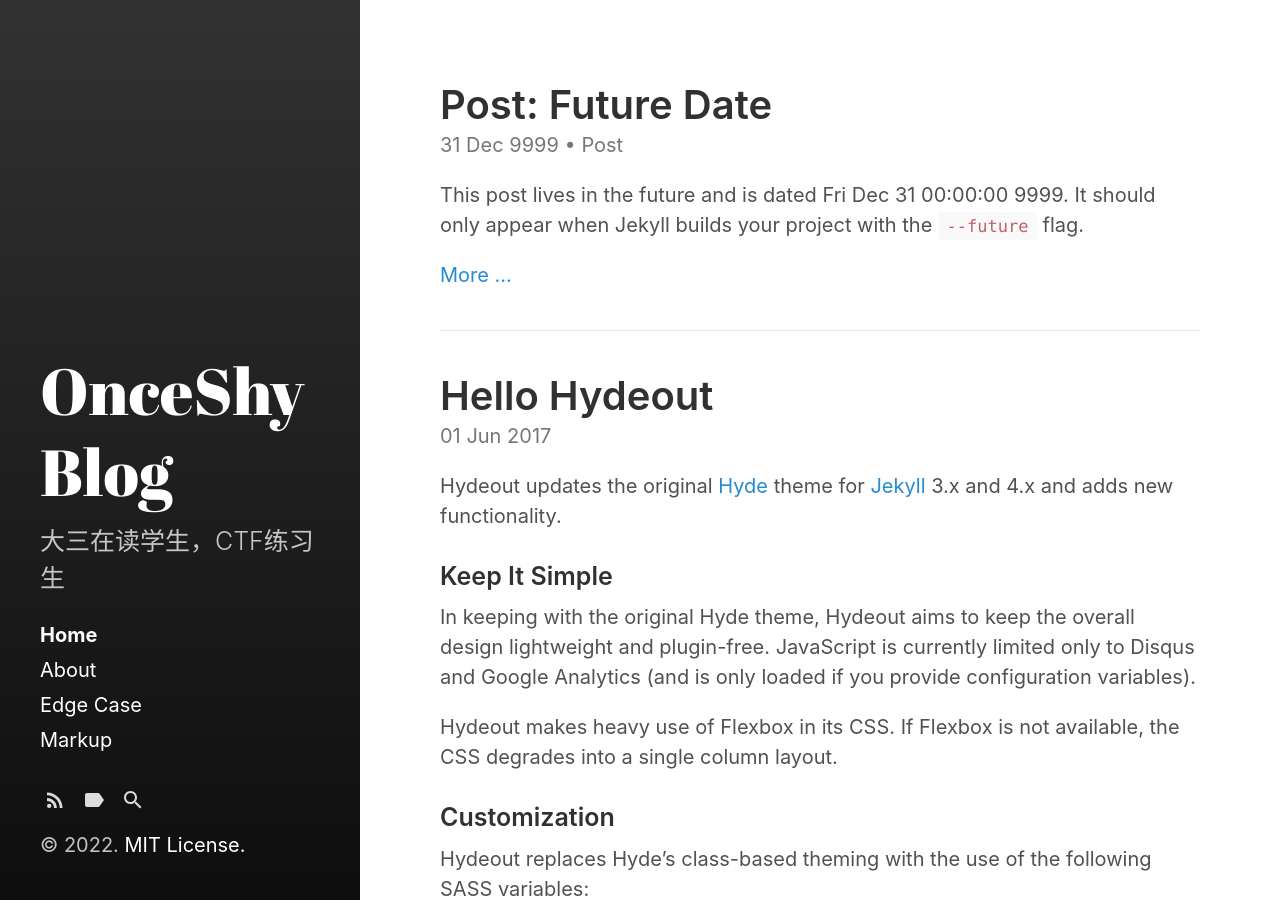
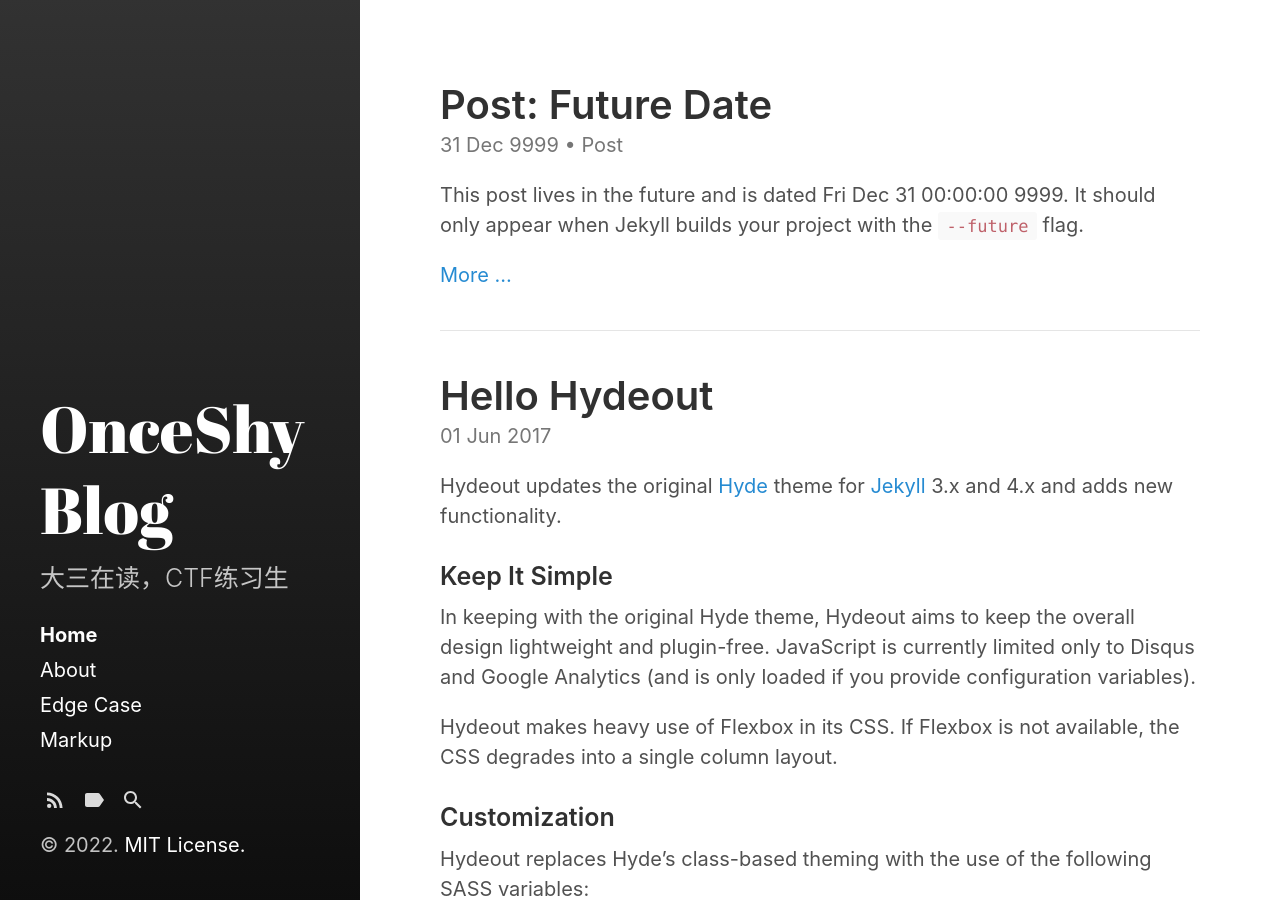
Before and after one commit to showmydata/showmydata.github.io, a Jekyll site: the page built from index.html, in a window 1280 px wide and 900 px high. Built offline with Jekyll 4.4.1, drawn with Linux system fonts in a browser that asks for light colours; the list of posts is cut into pages by our own code.

Commit message:
Update _config.yml

```diff
--- a/_config.yml
+++ b/_config.yml
@@ -5,7 +5,7 @@ highlighter:      rouge
 # Setup
 title:            OnceShy Blog
 tagline:          '一个普普通通的博客'
-description:      '大三在读学生，CTF练习生'
+description:      '大三在读，CTF练习生'
 url:              https://shomydata.github.io
 baseurl:          ''
                   # the optional subpath of your site, e.g. "/blog"
```
